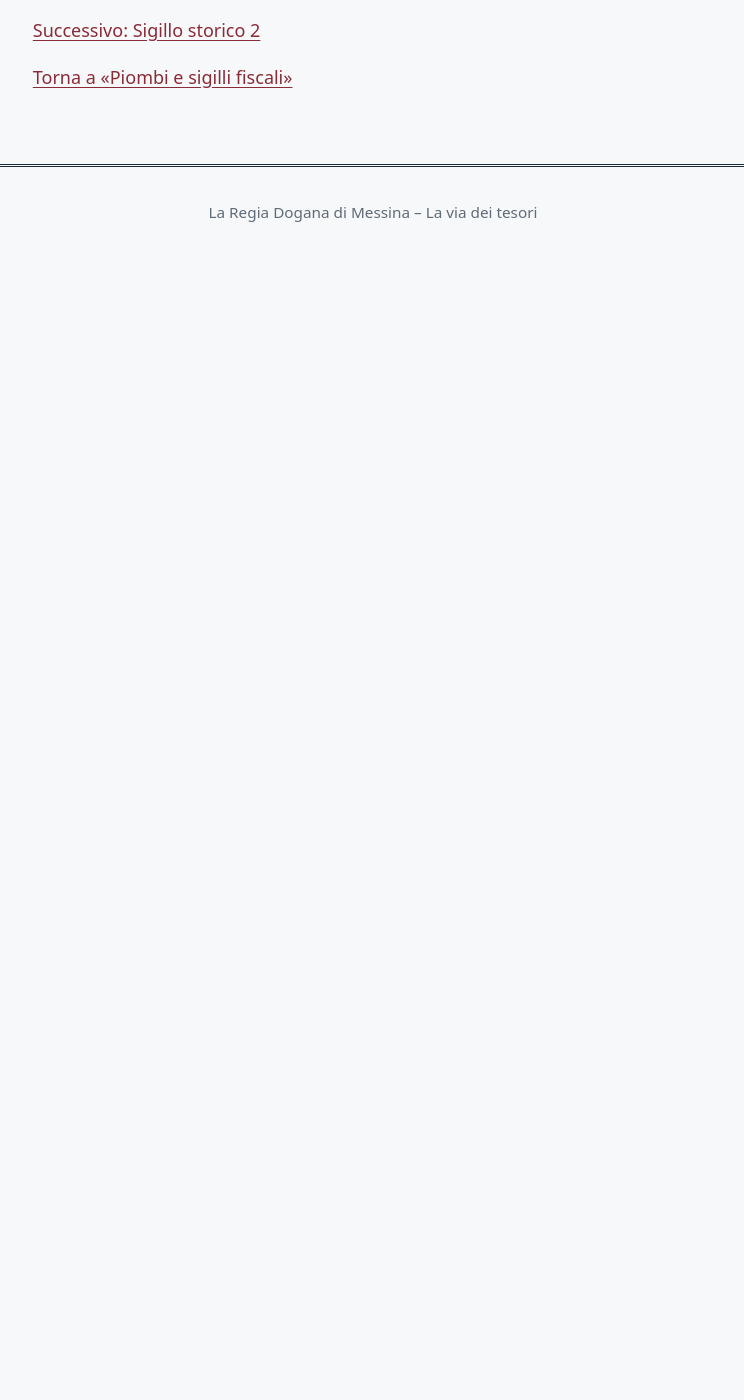
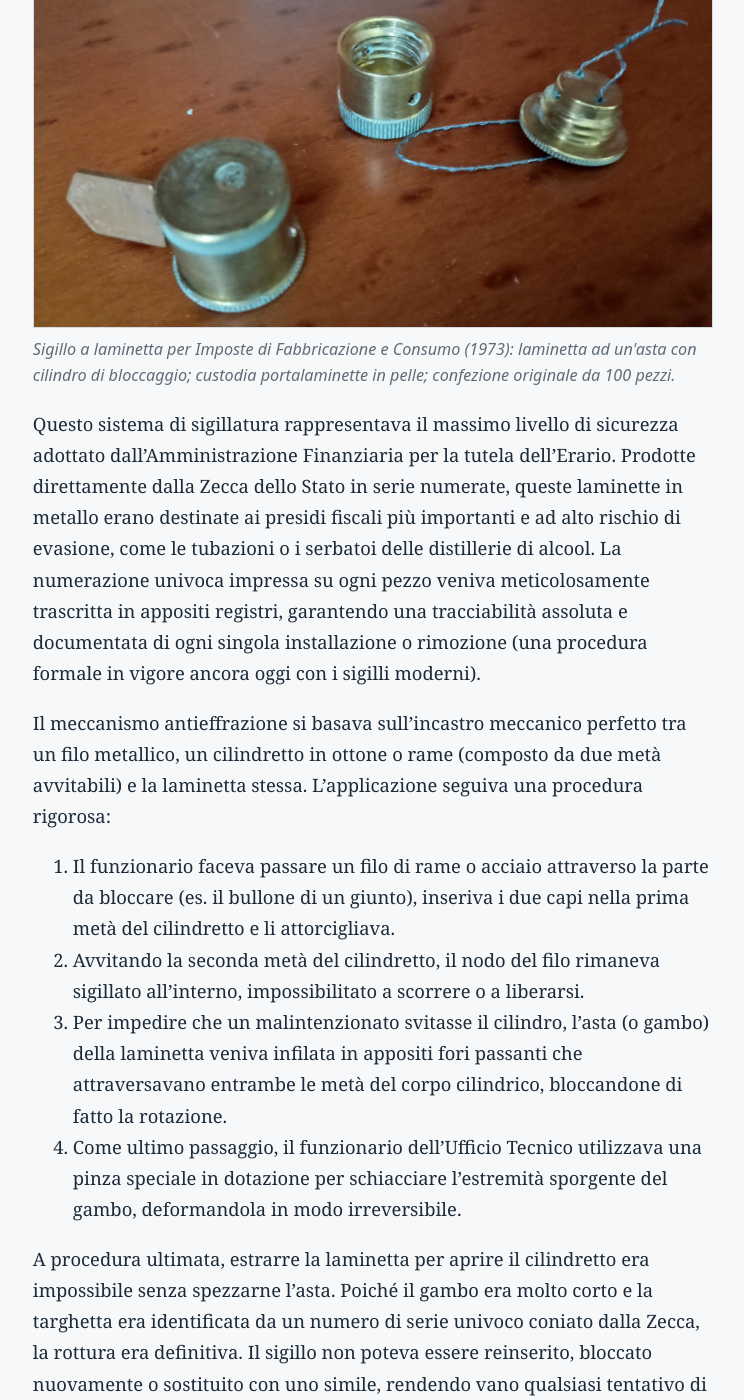
Before and after one commit to GiuseppeLB/regia-dogana-di-Messina, a Jekyll site: the page built from _oggetti/sigillo-storico-1.md, in a window 1280 px wide and 1400 px high, scrolled down 270 px. Shown: the whole window, without its empty margins (267-1011 px from the left). Built offline with Jekyll 4.4.1, drawn with Linux system fonts in a browser that asks for light colours; before the commit the page ends 900 px from its top, so only the background shows below that; some of the changed text lies outside the part shown.

Commit message:
Update _oggetti/sigillo-storico-1.md (via Pages CMS)

```diff
--- a/_oggetti/sigillo-storico-1.md
+++ b/_oggetti/sigillo-storico-1.md
@@ -1,11 +1,22 @@
 ---
 layout: oggetto
-title: "Sigillo storico 1"
+title: Sigillo a laminetta
 pagina: sigilli
-sezione: "Sigilli storici"
+sezione: Sigilli storici
 ordine: 1
-foto: ""
-alt: ""
-didascalia: ""
+foto: /assets/foto/sigillo a laminetta.jpg
+alt: sigillo a laminetta
+didascalia: "Sigillo a laminetta per Imposte di Fabbricazione e Consumo  (1973):
+  laminetta ad un'asta con cilindro di bloccaggio; custodia portalaminette in
+  pelle; confezione originale da 100 pezzi."
 ---
-[Descrizione da inserire.]
+Questo sistema di sigillatura rappresentava il massimo livello di sicurezza adottato dall'Amministrazione Finanziaria per la tutela dell'Erario. Prodotte direttamente dalla Zecca dello Stato in serie numerate, queste laminette in metallo erano destinate ai presidi fiscali più importanti e ad alto rischio di evasione, come le tubazioni o i serbatoi delle distillerie di alcool. La numerazione univoca impressa su ogni pezzo veniva meticolosamente trascritta in appositi registri, garantendo una tracciabilità assoluta e documentata di ogni singola installazione o rimozione (una procedura formale in vigore ancora oggi con i sigilli moderni).
+
+Il meccanismo antieffrazione si basava sull'incastro meccanico perfetto tra un filo metallico, un cilindretto in ottone o rame (composto da due metà avvitabili) e la laminetta stessa. L'applicazione seguiva una procedura rigorosa:
+
+1. Il funzionario faceva passare un filo di rame o acciaio attraverso la parte da bloccare (es. il bullone di un giunto), inseriva i due capi nella prima metà del cilindretto e li attorcigliava.
+2. Avvitando la seconda metà del cilindretto, il nodo del filo rimaneva sigillato all'interno, impossibilitato a scorrere o a liberarsi.
+3. Per impedire che un malintenzionato svitasse il cilindro, l'asta (o gambo) della laminetta veniva infilata in appositi fori passanti che attraversavano entrambe le metà del corpo cilindrico, bloccandone di fatto la rotazione.
+4. Come ultimo passaggio, il funzionario dell'Ufficio Tecnico utilizzava una pinza speciale in dotazione per schiacciare l'estremità sporgente del gambo, deformandola in modo irreversibile.
+
+A procedura ultimata, estrarre la laminetta per aprire il cilindretto era impossibile senza spezzarne l'asta. Poiché il gambo era molto corto e la targhetta era identificata da un numero di serie univoco coniato dalla Zecca, la rottura era definitiva. Il sigillo non poteva essere reinserito, bloccato nuovamente o sostituito con uno simile, rendendo vano qualsiasi tentativo di frode persino per chi fosse riuscito a procurarsi una pinza analoga a quella ufficiale.
```
